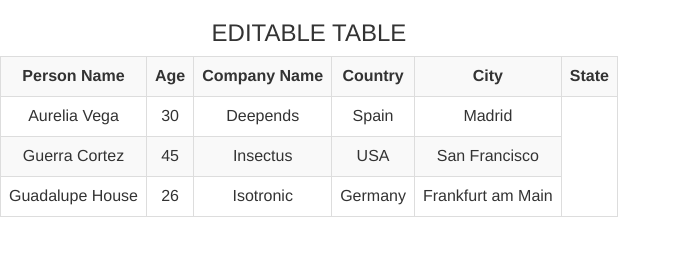
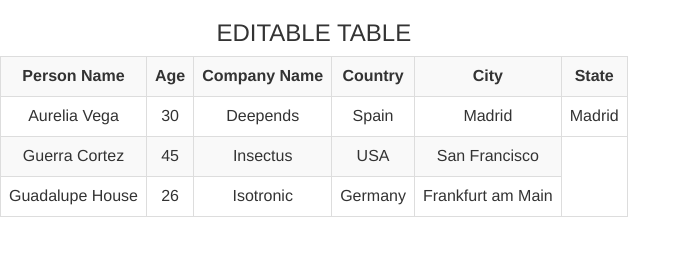
Before and after one commit to Sukh1430/Tester-crew, a plain HTML site: page T1.html in a window 1280 px wide. Shown: the whole page, without its empty margins (0-691 px from the left). Drawn offline with nearby package versions, Linux system fonts and the light colour scheme.

Commit message:
Update T1.html

```diff
--- a/T1.html
+++ b/T1.html
@@ -41,6 +41,7 @@ span.save.pull-right {
           <td class="pt-3-half" contenteditable="true">Deepends</td>
           <td class="pt-3-half" contenteditable="true">Spain</td>
           <td class="pt-3-half" contenteditable="true">Madrid</td>
+		 <td class="pt-3-half" contenteditable="true">Madrid</td>
          </tr>
         <!-- This is our clonable table line -->
         <tr>
```
